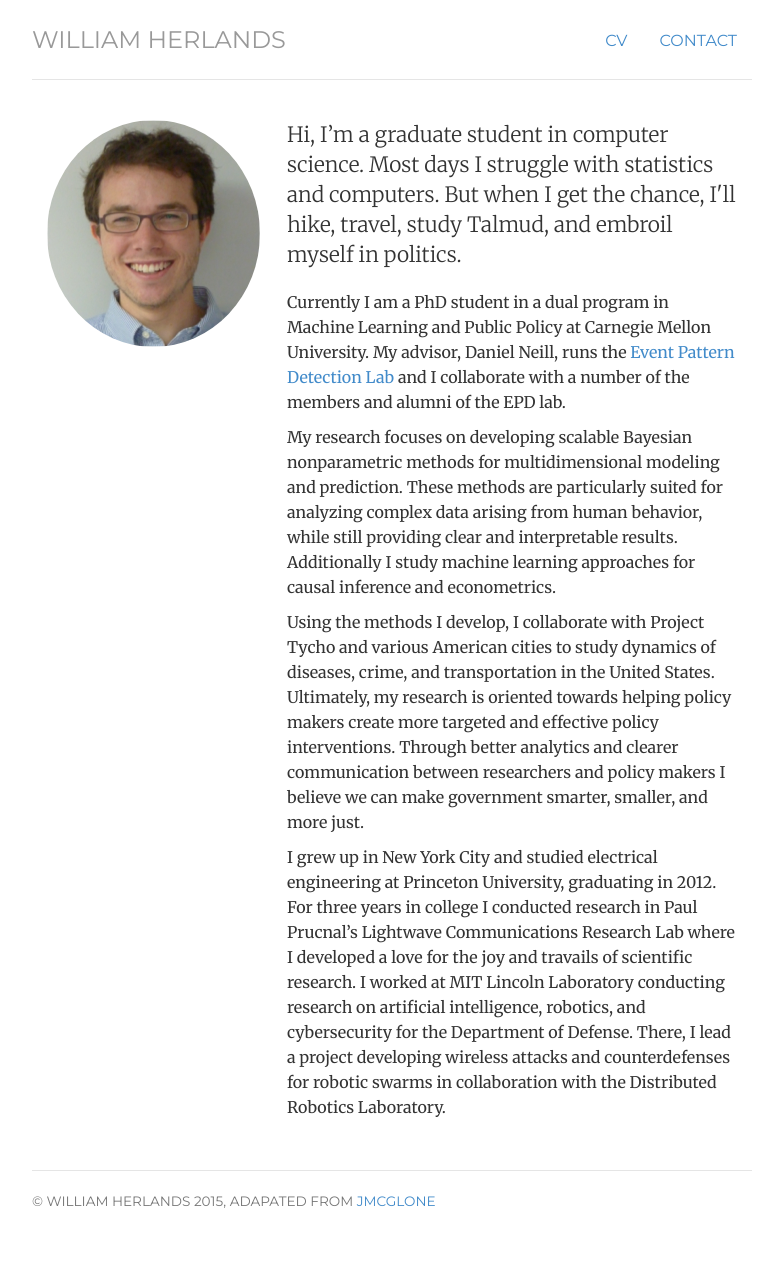
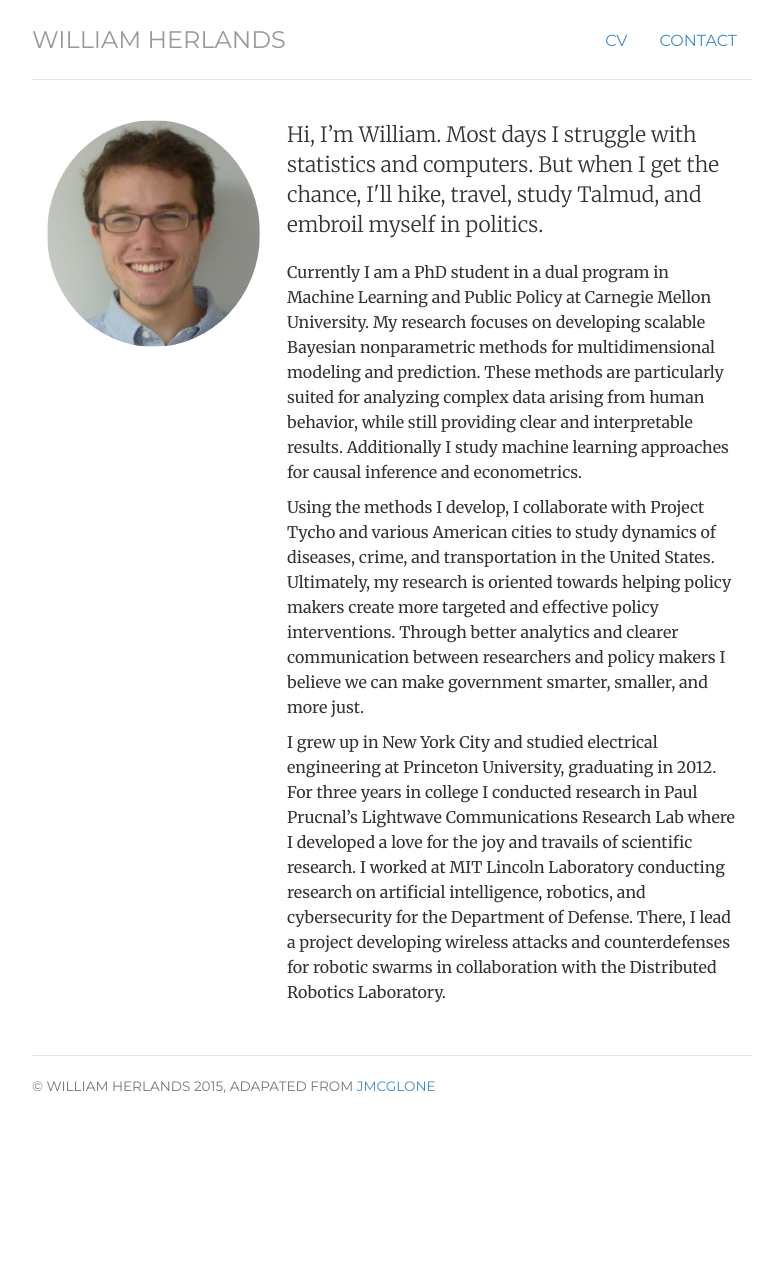
Before and after one commit to herlands/herlands.github.io, a Jekyll site: the page built from index.html, in a window 1280 px wide. Shown: the whole page, without its empty margins (248-1031 px from the left). Built offline with Jekyll 4.4.1, drawn with Linux system fonts in a browser that asks for light colours; after the commit the page ends 1148 px from its top, so only the background shows below that.

Commit message:
small changes. Need to add a papers tab...

```diff
--- a/contact/index.html
+++ b/contact/index.html
@@ -14,7 +14,7 @@ description: Contact information for William Herlands.
 	<ul class="list-unstyled">
 	<li><a href="http://www.linkedin.com/in/williamherlands">@LinkedIn</a></li>
 	<li><a href="http://github.com/herlands">@GitHub</a></li>
-    <li><a href="http://safemail.justlikeed.net/" target="_blank"><img src="http://safemail.justlikeed.net/e/d44b5d17a686eae75bbabac8a1362a21.png" border="0" align="absbottom" title="Email image created with safemail.justlikeed.net"></a></li>
+    <li><a><img src="img/cmu_email.png" border="0" align="absbottom" title="CMU email"></a></li>
     <!-- <li>Or by sending an e-mail to <span class="obfuscate">moc.liamg@enolgcmwj</span></li> -->
 	</ul>
 
--- a/index.html
+++ b/index.html
@@ -12,11 +12,9 @@ description: William Herlands
 	<img  class="img-circle avatar" alt="William Herlands" src="img/herlands_head.png">
 	</div>
 	<div itemscope itemtype="http://data-vocabulary.org/Person" class="col-sm-8">
-	<p class="lead">Hi, I’m a graduate student in computer science. Most days I struggle with statistics and computers. But when I get the chance, I'll hike, travel, study Talmud, and embroil myself in politics.</p>
-	<p>Currently I am a PhD student in a dual program in Machine Learning and Public Policy at Carnegie Mellon University. My advisor, Daniel Neill, runs the  <a href="http://epdlab.heinz.cmu.edu/">Event Pattern Detection Lab</a> and I collaborate with a number of the members and alumni of the EPD lab.</p>
-
-
-    <p>My research focuses on developing scalable Bayesian nonparametric methods for multidimensional modeling and prediction. These methods are particularly suited for analyzing complex data arising from human behavior, while still providing clear and interpretable results. Additionally I study machine learning approaches for causal inference and econometrics.</p>
+	<p class="lead">Hi, I’m William. Most days I struggle with statistics and computers. But when I get the chance, I'll hike, travel, study Talmud, and embroil myself in politics.</p>
+	<p>Currently I am a PhD student in a dual program in Machine Learning and Public Policy at Carnegie Mellon University. My research focuses on developing scalable Bayesian nonparametric methods for multidimensional modeling and prediction. These methods are particularly suited for analyzing complex data arising from human behavior, while still providing clear and interpretable results. Additionally I study machine learning approaches for causal inference and econometrics.</p>
+    <!--My advisor, Daniel Neill, runs the  <a href="http://epdlab.heinz.cmu.edu/">Event Pattern Detection Lab</a> and I collaborate with a number of the members and alumni of the EPD lab.-->
 
     <p>Using the methods I develop, I collaborate with Project Tycho and various American cities to study dynamics of diseases, crime, and transportation in the United States. Ultimately, my research is oriented towards helping policy makers create more targeted and effective policy interventions. Through better analytics and clearer communication between researchers and policy makers I believe we can make government smarter, smaller, and more just.</p>
 
```
Also changed, not shown: img/cmu_email.png (added), 2 other files.
